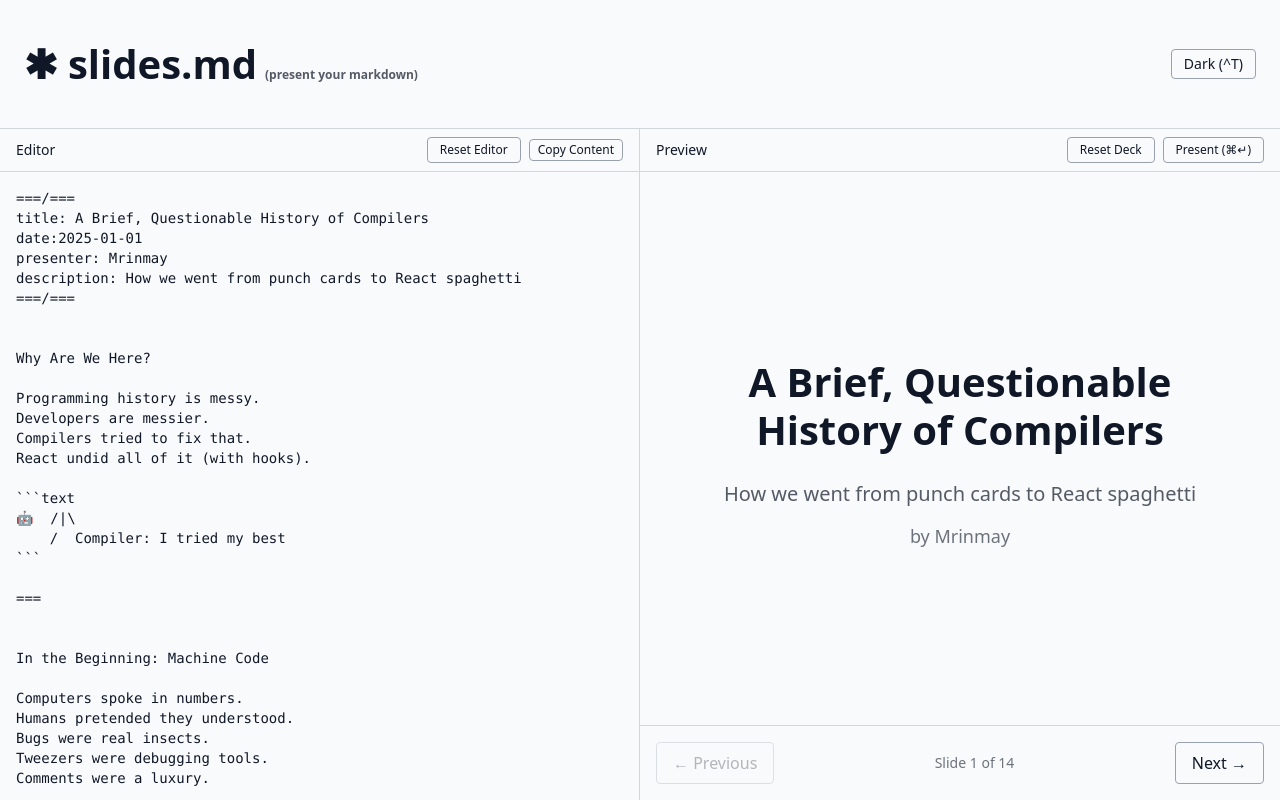
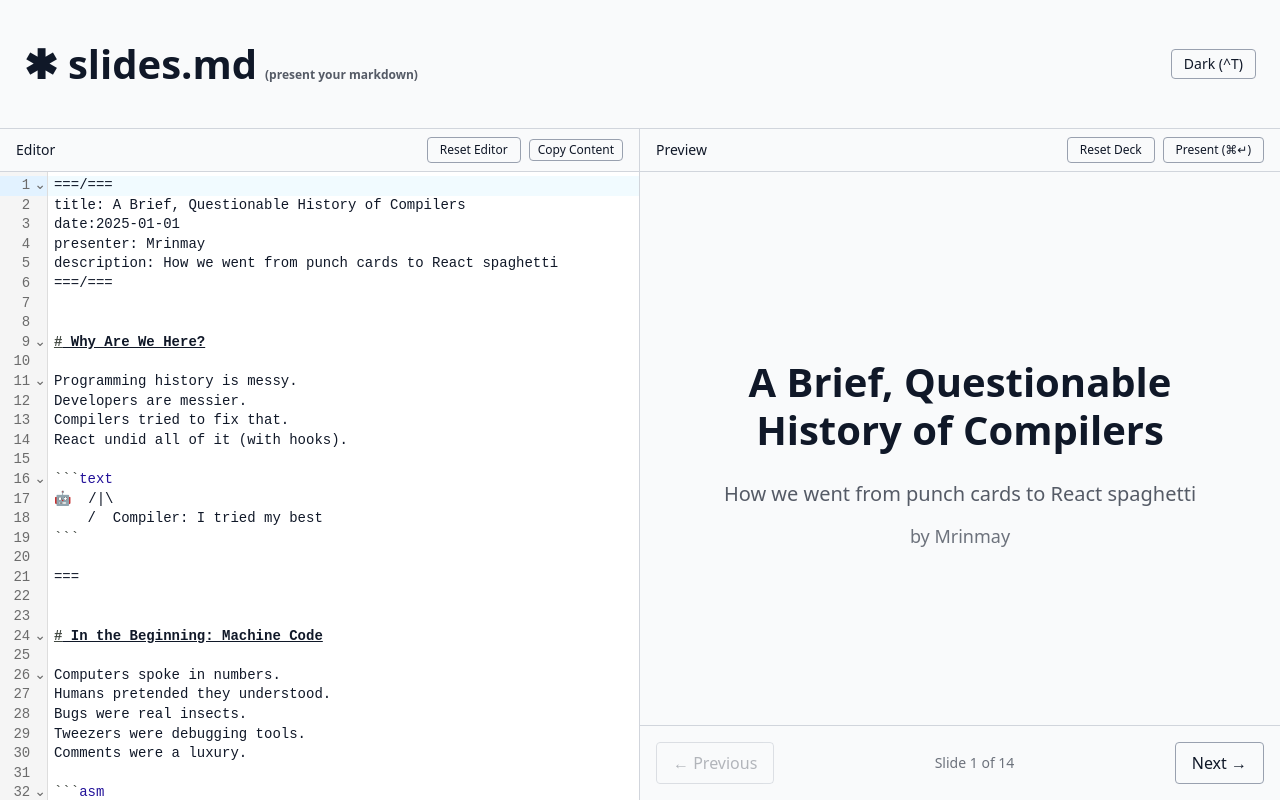
Before and after one commit to devmrin/slides-md, a React (Vite) app: page / in a window 1280 px wide. Built offline with nearby package versions, Linux system fonts and the light colour scheme.

Commit message:
feat: implement codemirror for editor, dark mode theme match

```diff
--- a/package.json
+++ b/package.json
@@ -10,7 +10,10 @@
     "preview": "vite preview"
   },
   "dependencies": {
+    "@codemirror/lang-markdown": "^6.5.0",
+    "@codemirror/theme-one-dark": "^6.1.3",
     "@tailwindcss/vite": "^4.1.18",
+    "@uiw/react-codemirror": "^4.25.4",
     "marked": "^17.0.1",
     "react": "^19.2.0",
     "react-dom": "^19.2.0",
--- a/src/components/Editor.tsx
+++ b/src/components/Editor.tsx
@@ -1,9 +1,14 @@
+import CodeMirror from "@uiw/react-codemirror";
+import { markdown as markdownLang } from "@codemirror/lang-markdown";
+import { oneDark } from "@codemirror/theme-one-dark";
+
 interface EditorProps {
   markdown: string;
   setMarkdown: (v: string) => void;
   setCurrentSlide: (n: number) => void;
   onReset: () => void;
   onCopy: () => void;
+  isDark: boolean;
 }
 
 export function Editor({
@@ -12,6 +17,7 @@ export function Editor({
   setCurrentSlide,
   onReset,
   onCopy,
+  isDark,
 }: EditorProps) {
   return (
     <div className="w-1/2 border-r flex flex-col bg-gray-50 dark:bg-gray-900 border-gray-300 dark:border-gray-700">
@@ -34,14 +40,24 @@ export function Editor({
           </div>
         </div>
       </div>
-      <textarea
-        value={markdown}
-        onChange={(e) => {
-          setMarkdown(e.target.value);
-          setCurrentSlide(0);
-        }}
-        className="flex-1 p-4 font-mono text-sm resize-none focus:outline-none bg-gray-50 dark:bg-gray-900 text-gray-900 dark:text-gray-100"
-      />
+      <div className="flex-1 overflow-hidden [&_.cm-editor]:h-full [&_.cm-scroller]:overflow-auto">
+        <CodeMirror
+          value={markdown}
+          onChange={(value) => {
+            setMarkdown(value);
+            setCurrentSlide(0);
+          }}
+          extensions={[markdownLang()]}
+          theme={isDark ? oneDark : undefined}
+          basicSetup={{
+            lineNumbers: true,
+            foldGutter: true,
+            dropCursor: false,
+            allowMultipleSelections: false,
+          }}
+          className="h-full text-sm"
+        />
+      </div>
     </div>
   );
 }
--- a/src/components/StandardView.tsx
+++ b/src/components/StandardView.tsx
@@ -60,6 +60,7 @@ export function StandardView({
           setCurrentSlide={setCurrentSlide}
           onReset={onReset}
           onCopy={onCopy}
+          isDark={isDark}
         />
         {/* Preview */}
         <div className="w-1/2 flex flex-col bg-gray-50 dark:bg-gray-900">
--- a/src/data/compiler.md
+++ b/src/data/compiler.md
@@ -6,7 +6,7 @@ description: How we went from punch cards to React spaghetti
 ===/===
 
 
-Why Are We Here?
+# Why Are We Here?
 
 Programming history is messy.
 Developers are messier.
@@ -21,7 +21,7 @@ React undid all of it (with hooks).
 ===
 
 
-In the Beginning: Machine Code
+# In the Beginning: Machine Code
 
 Computers spoke in numbers.
 Humans pretended they understood.
@@ -37,7 +37,7 @@ Comments were a luxury.
 ===
 
 
-Then Came Assembly
+# Then Came Assembly
 
 Slightly better than raw numbers.
 Still painful to read.
@@ -54,7 +54,7 @@ LOOP:  MOV A, B   ; copy B to A
 ===
 
 
-Grace Hopper Saves the Day
+# Grace Hopper Saves the Day
 
 Idea: code in something readable.
 Result: COBOL.
@@ -72,7 +72,7 @@ COBOL: the language that never retires.
 
 ===
 
-The Rise of C
+# The Rise of C
 
 More control for humans More ways to crash machines Pointers caused fear
 Undefined behavior ruled
@@ -81,7 +81,7 @@ Undefined behavior ruled
 
 ===
 
-The Great Language Explosion
+# The Great Language Explosion
 
 Everyone created a language Half were variants of Lisp The rest argued
 about braces Compilers aged rapidly
@@ -90,7 +90,7 @@ about braces Compilers aged rapidly
 
 ===
 
-Java Tries to Bring Order
+# Java Tries to Bring Order
 
 Write once Debug everywhere Bytecode ruled the JVM Opinions multiplied
 
@@ -99,7 +99,7 @@ Write once Debug everywhere Bytecode ruled the JVM Opinions multiplied
 ===
 
 
-JavaScript Sneaks In
+# avaScript Sneaks In
 
 Meant for tiny browser tricks.
 Named in 10 days.
@@ -119,7 +119,7 @@ async function everything() { await chaos(); }
 
 ===
 
-Enter Build Tools
+# Enter Build Tools
 
 Browsers lagged behind.
 Developers raced ahead.
@@ -142,7 +142,7 @@ module.exports = {
 
 ===
 
-React Arrives
+# React Arrives
 
 HTML inside JavaScript.
 JavaScript inside HTML.
@@ -167,7 +167,7 @@ function App() {
 
 ===
 
-The Modern Toolchain
+# The Modern Toolchain
 
 Vite arrived with speed.
 Turbopack followed, promising more.
@@ -186,7 +186,7 @@ vite build && echo "Did it work?"
 
 ===
 
-The Future
+# The Future
 
 More layers on layers.
 Compilers for compilers.
@@ -207,7 +207,7 @@ graph LR
 
 ===
 
-Final Thoughts
+# Final Thoughts
 
 Compilers tried to help.
 Developers added chaos.
```
Also changed, not shown: 1 other file (tests, documents, lock files or other folders).
